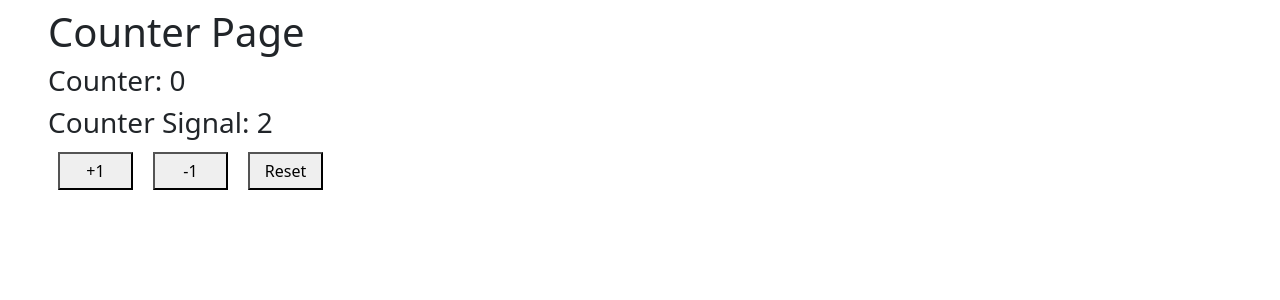
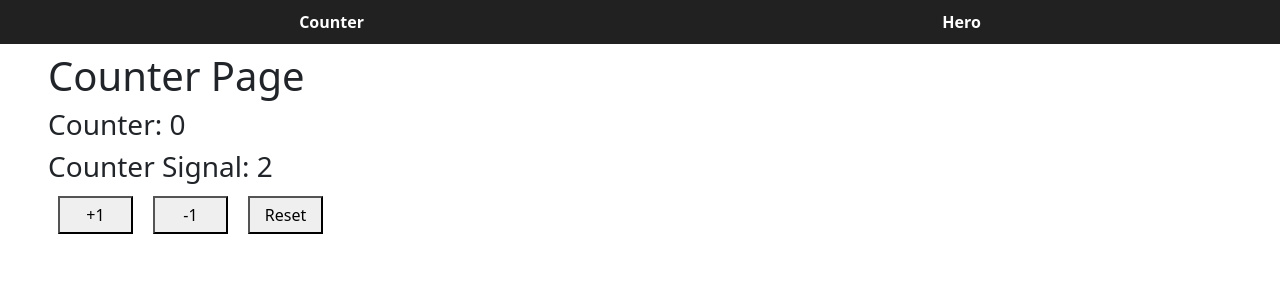
Before and after one commit to EdwinAlexanderBernardinoMoran/angular, an Angular app in the folder 02-bases/: page / in a window 1280 px wide. Shown: the top 300 px of the page. Built offline with nearby package versions, Linux system fonts and the light colour scheme.

Commit message:
S5 - RouterLink

```diff
--- a/02-bases/src/app/app.html
+++ b/02-bases/src/app/app.html
@@ -1,3 +1,5 @@
+<app-navbar />
+
 <section class="mx-5 mt-2">
   <router-outlet />
 </section>
--- a/02-bases/src/app/app.ts
+++ b/02-bases/src/app/app.ts
@@ -1,9 +1,10 @@
 import { Component, signal } from '@angular/core';
 import { RouterOutlet } from '@angular/router';
+import { Navbar } from "./components/shared/navbar/navbar";
 
 @Component({
   selector: 'app-root',
-  imports: [RouterOutlet],
+  imports: [RouterOutlet, Navbar],
   templateUrl: './app.html',
   styleUrl: './app.css'
 })
--- /dev/null
+++ b/02-bases/src/app/components/shared/navbar/navbar.css
@@ -0,0 +1,13 @@
+nav {
+  display: flex;
+  justify-content: space-around;
+  background-color: #212121;
+  color: white;
+  padding: 10px;
+}
+
+nav a {
+  color: white;
+  text-decoration: none;
+  font-weight: bold;
+}
--- /dev/null
+++ b/02-bases/src/app/components/shared/navbar/navbar.html
@@ -0,0 +1,4 @@
+<nav>
+  <a routerLink="/">Counter</a>
+  <a routerLink="/hero">Hero</a>
+</nav>
```
Also changed, not shown: 02-bases/src/app/components/shared/navbar/navbar.ts (added, +12 -0 lines).
